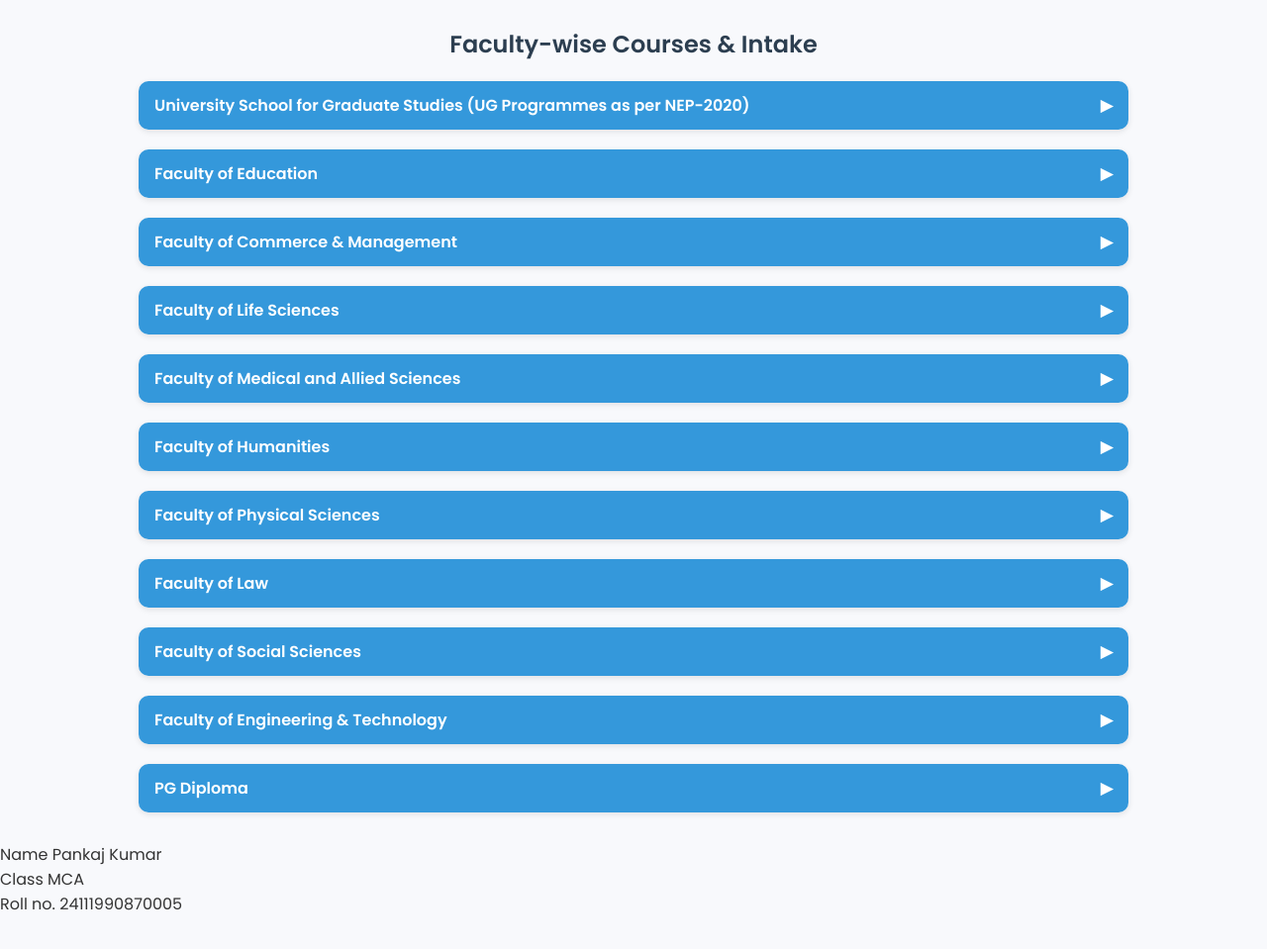
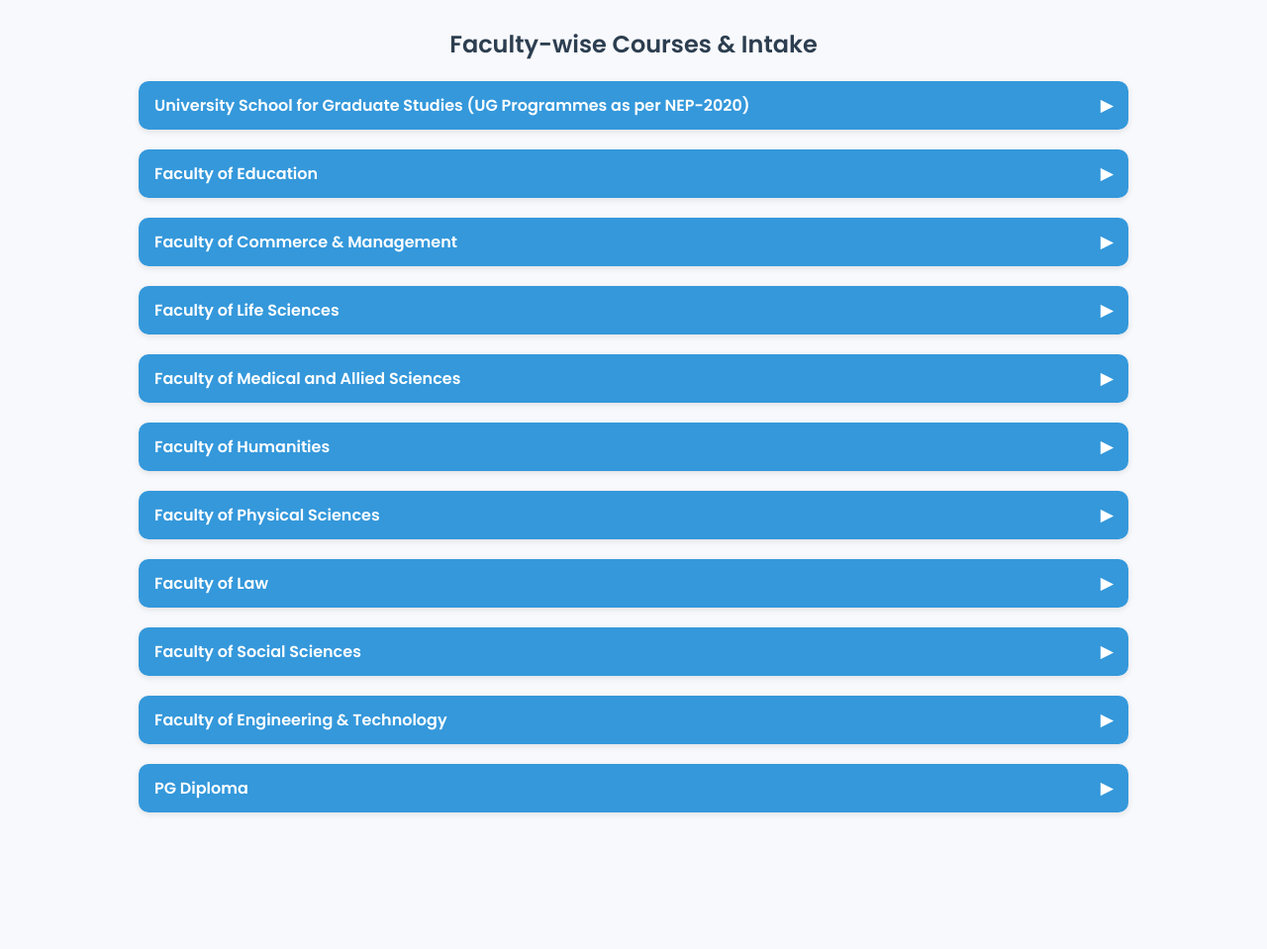
Before and after one commit to pankajchitra708-blip/CDLU-Courses-List-and-Sheet, a plain HTML site: page index.html in a window 1280 px wide. Shown: the part 137-1096 px from the top of the page at 99% size. After the commit the page ends 988 px from the top, so only its background shows below. Drawn offline with Linux system fonts and the light colour scheme.

Commit message:
Update index.html
my details

```diff
--- a/index.html
+++ b/index.html
@@ -323,6 +323,5 @@
       });
     });
   </script>
-<P> Name Pankaj Kumar <Br> Class  MCA <Br> Roll no. 24111990870005 </Br></Br></P>
 </body>
 </html>
```
